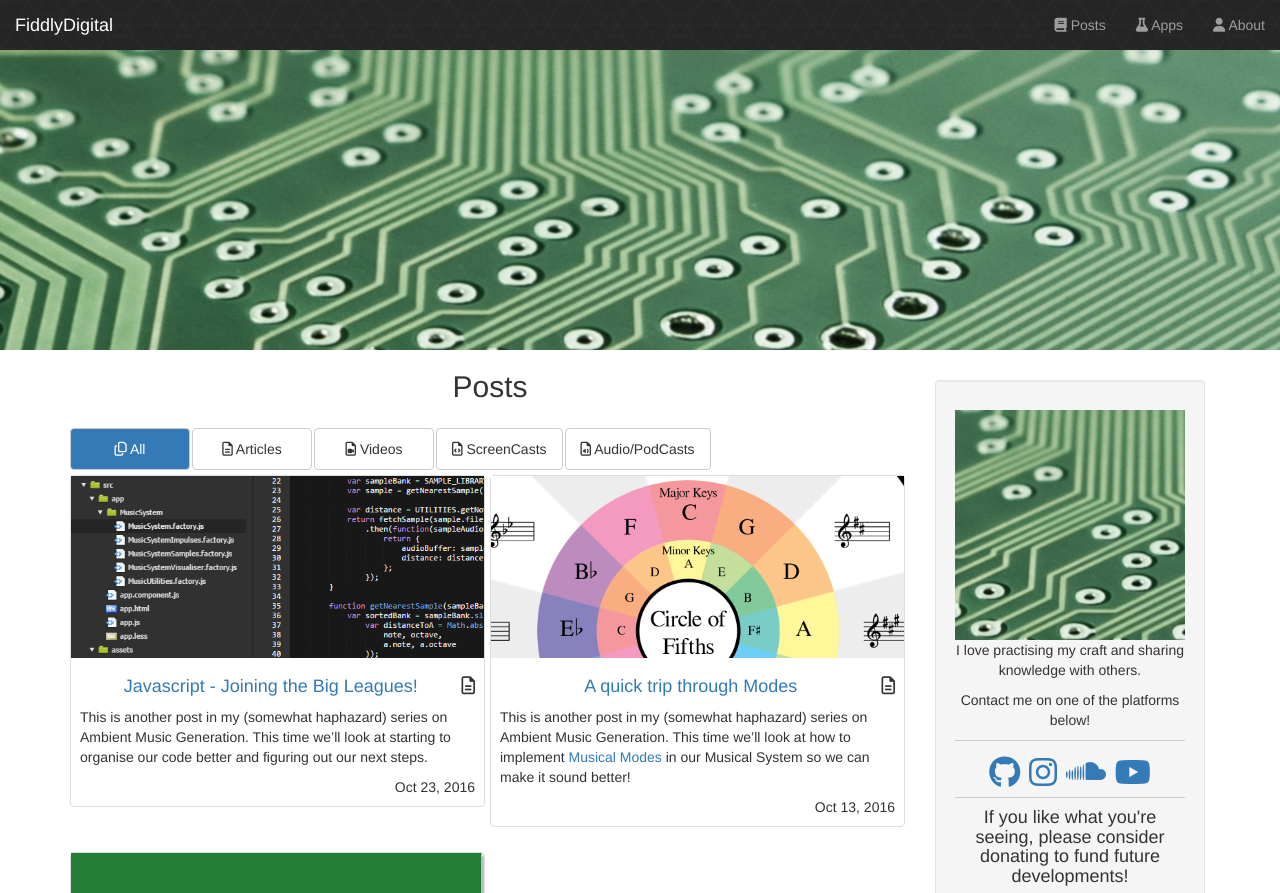
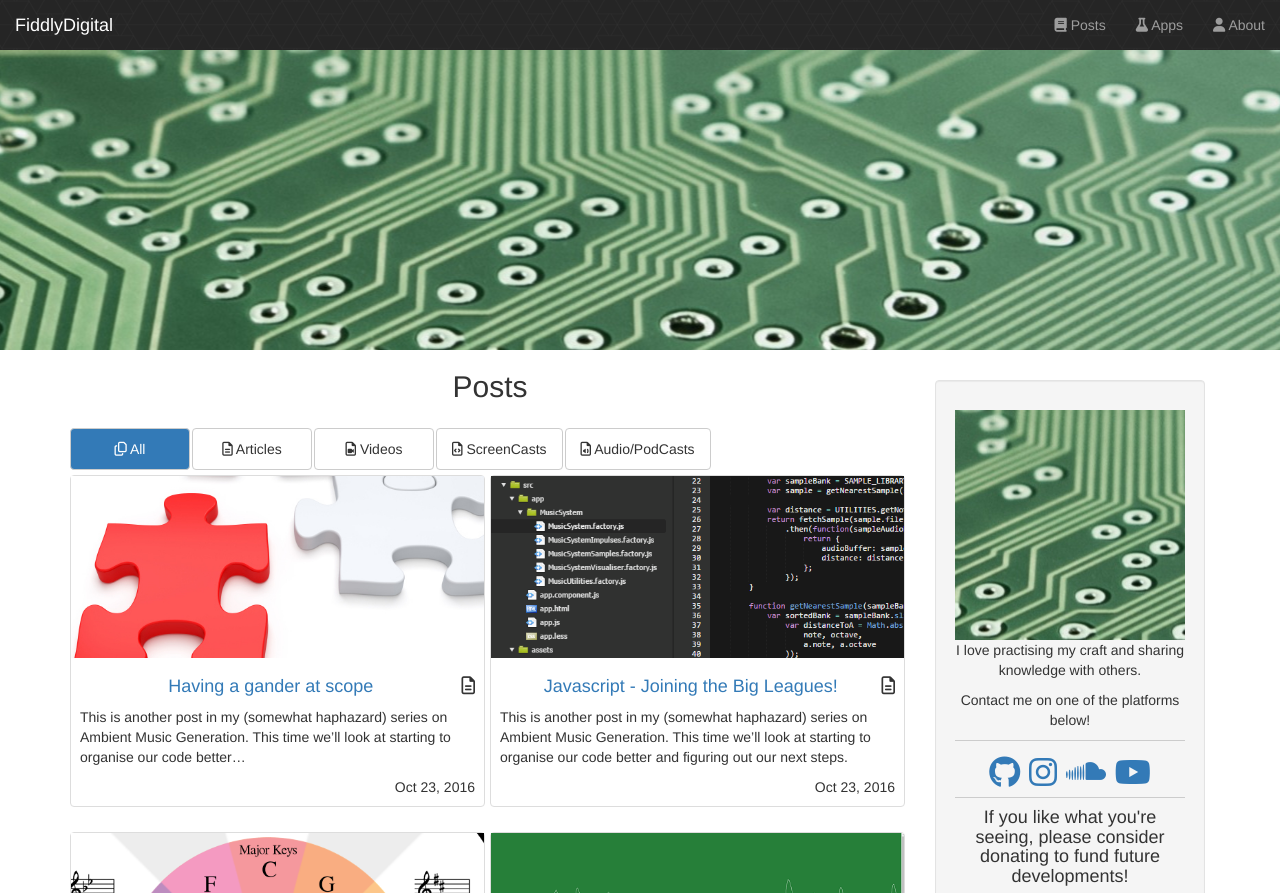
Before and after one commit to FiddlyDigital/fiddlydigital.github.io, a Jekyll site: the page built from index.html, in a window 1280 px wide and 1292 px high, cut to the strip 0-893 px from the top of the window. Built offline with Jekyll 4.4.1, drawn with Linux system fonts in a browser that asks for light colours; nearby versions of some CDN libraries; library files that are not in the unit come from our copies; some of the changed lines change nothing that is shown.

Commit message:
new post

```diff
--- a/_includes/fd_sidebar.html
+++ b/_includes/fd_sidebar.html
@@ -30,7 +30,6 @@
     </div>
 
     <div class="sidebar-section">
-
         <h4>If you like what you're seeing, please consider donating to fund future developments!</h4>
         <form action="https://www.paypal.com/cgi-bin/webscr" method="post" target="_top">
             <input type="hidden" name="cmd" value="_s-xclick">
--- /dev/null
+++ b/_posts/2016-11-07-having-a-gander-at-scope.markdown
@@ -0,0 +1,135 @@
+---
+layout: fd_post
+title:  "Having a gander at scope"
+date:   2016-10-23 00:00:00 +0000
+category: article
+excerptimage : img/modules.jpg
+comments: true
+---
+
+This is another post in my (somewhat haphazard) series on Ambient Music Generation.
+This time we'll look at starting to organise our code better...
+
+## Intro
+
+A part of the large restructuring I went through was to properly modularise my code, to better facilitate dependency managment.
+
+Another thing I wanted to do was to move my module declarations out of the global scope - and I've got a simple trick for that here!
+Lets take these 2 steps to success!
+
+## Module Defintions
+
+This part was easy. I wanted to move the app to use angular, and this was (partly) because it uses an extremely simple syntax to define modules and their contents.
+
+We can first define our module, by giving it a name and telling angular it's dependencies.
+In this example, we're not going to define a dependency, so we'll just leave the array blank....
+
+{% highlight javascript %}
+var app = angular.module('exampleModule', []);
+{% endhighlight %}
+
+After that, we can now put things in our module.
+Lets add a Utilities [Factory][angular-factory] to our module:
+
+{% highlight javascript %}
+angular.module('exampleModule').factory('Utilities', Utilities);
+{% endhighlight %}
+
+We can then define our Utilities factory afterwards (using the [Revealing Module Pattern][revealing-module])
+
+{% highlight javascript %}
+function MusicUtilities() {
+    function flatToSharp(note) {
+        switch (note) {
+            case 'Bb':
+                return 'A#';
+            case 'Db':
+                return 'C#';
+            case 'Eb':
+                return 'D#';
+            case 'Gb':
+                return 'F#';
+            case 'Ab':
+                return 'G#';
+            default:
+                return note;
+        }
+    }
+
+    return {
+        flatToSharp: flatToSharp,
+    };
+};
+{% endhighlight %}
+
+Now anywhere we use our exampleModule, we'll be able to access our Utilities factory. Nice!
+
+Depending on your chosen library, it's worth exploring your options in regards to Modules.
+There's other generic varients like AMD, CommonJS, UMD, etc...
+Take the time to do your due diligence and research what suits your situation best!
+
+## Things get a bit IIFEy
+Next, I wanted to get my modules out of the global scope.
+I've been burned before by other developers not doing this correctly, and nothing leaves a sour taste in your mouth like namespace collisions at 3am!
+
+As such, I opted to use [Immediately Invoked Function Expressions (IIFE)][iife] declarations around all of my modules.
+Again, this wasn't too difficult to implement at all!
+
+The IIFE Syntax usually looks like this:
+
+{% highlight javascript %}
+(function () {
+
+    // Your code
+
+})();
+{% endhighlight %}
+
+If we wanted to wrap our exampleModule, we could do so like this:
+{% highlight javascript %}
+(function () {
+
+    var app = angular.module('exampleModule', []);
+    angular.module('exampleModule').factory('Utilities', Utilities);
+
+    function MusicUtilities() {
+        function flatToSharp(note) {
+            switch (note) {
+                case 'Bb':
+                    return 'A#';
+                case 'Db':
+                    return 'C#';
+                case 'Eb':
+                    return 'D#';
+                case 'Gb':
+                    return 'F#';
+                case 'Ab':
+                    return 'G#';
+                default:
+                    return note;
+            }
+        }
+
+        return {
+            flatToSharp: flatToSharp,
+        };
+    };
+
+})();
+{% endhighlight %}
+
+That wasn't too hard at all!
+
+## Summary
+
+I applied thse two simple steps to my entire application, making sure to populate the dependencies array correctly for each Module.
+
+Although it doesn't seem like much, these allowed me to use [gulp][gulp] later to make a build of my application - building a correct dependency tree internally and making sure each module has what it needs when it's time to run!
+
+You can see how I acheive that [here][ambient-musical-system] on the project's github!
+
+[ambient-musical-system]: https://github.com/FiddlyDigital/ambientmusicalsystem
+[angular-factory]: https://docs.angularjs.org/guide/providers
+[revealing-module]: https://addyosmani.com/resources/essentialjsdesignpatterns/book/#revealingmodulepatternjavascript
+[iife]: https://en.wikipedia.org/wiki/Immediately-invoked_function_expression
+[gulp]: http://gulpjs.com/
```
Also changed, not shown: img/gulpjs.png (added), img/modules.jpg (added).
